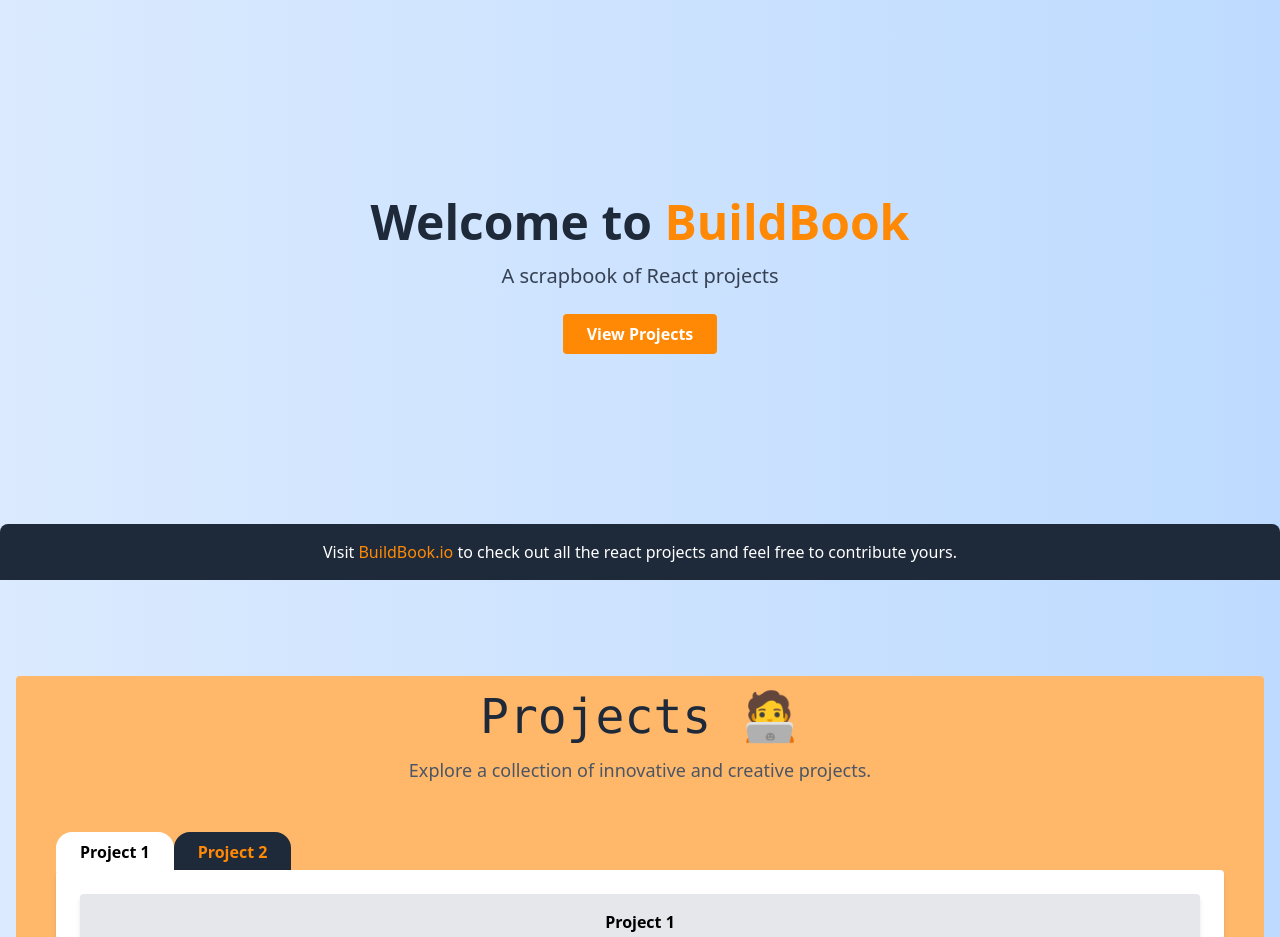
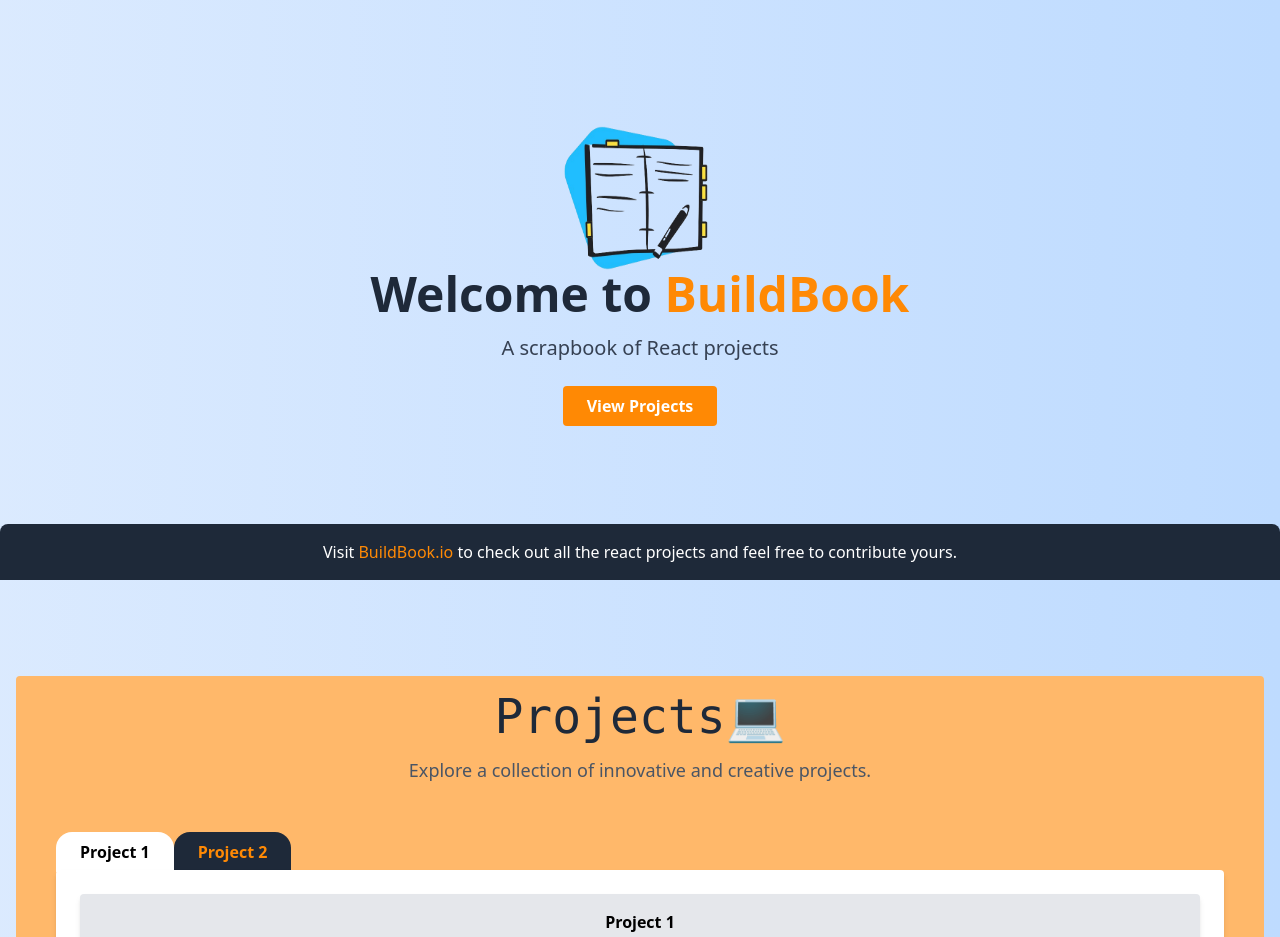
Before and after one commit to externalPointerVariable/BuildBook, a React (Vite) app in the folder myApp/: page / in a window 1280 px wide. Shown: the part 220-1157 px from the top of the page. Built offline with nearby package versions, Linux system fonts and the light colour scheme.

Commit message:
Remove BuildBook.jpg asset and update Home component to use BuildBook.png; modify Projects header for improved aesthetics

```diff
--- a/myApp/pages/Home.jsx
+++ b/myApp/pages/Home.jsx
@@ -4,6 +4,7 @@ import { Link } from 'react-scroll';
 function Home() {
   return (
     <div className="flex flex-col items-center justify-center h-screen" id="home">
+        <img src="../src/assets/BuildBook.png" alt="BuildBook Logo" className="inline-block w-36 h-36 mr-2" />
       <h1 className="text-5xl font-bold text-gray-800 mb-4">
         Welcome to <span className="text-orange-400">BuildBook</span>
       </h1>
--- a/myApp/pages/Projects.jsx
+++ b/myApp/pages/Projects.jsx
@@ -4,7 +4,7 @@ import Toggle from '../components/Toggle.jsx';
 function Project() {
   return (
     <div className="flex flex-col items-center justify-center h-auto mb-14 bg-orange-300 rounded pt-4 pb-8 px-4 w-full" id="projects">
-      <h2 className="text-5xl font-mono text-gray-800 mb-4">Projects 🧑‍💻</h2>
+      <h2 className="text-5xl font-mono text-gray-800 mb-4">Projects💻</h2>
       <p className="text-lg text-gray-600 mb-6 text-center">
         Explore a collection of innovative and creative projects.
       </p>
```
Also changed, not shown: myApp/src/assets/BuildBook.jpg (deleted), myApp/src/assets/BuildBook.png (added).
